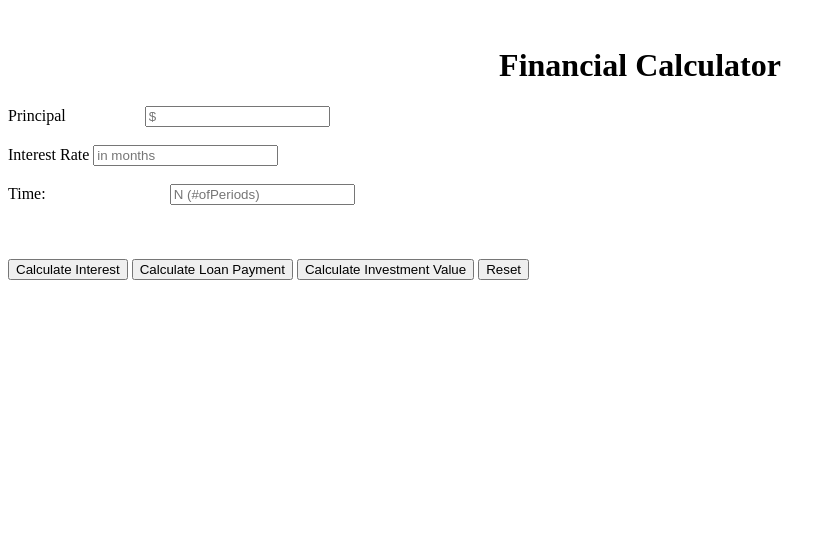
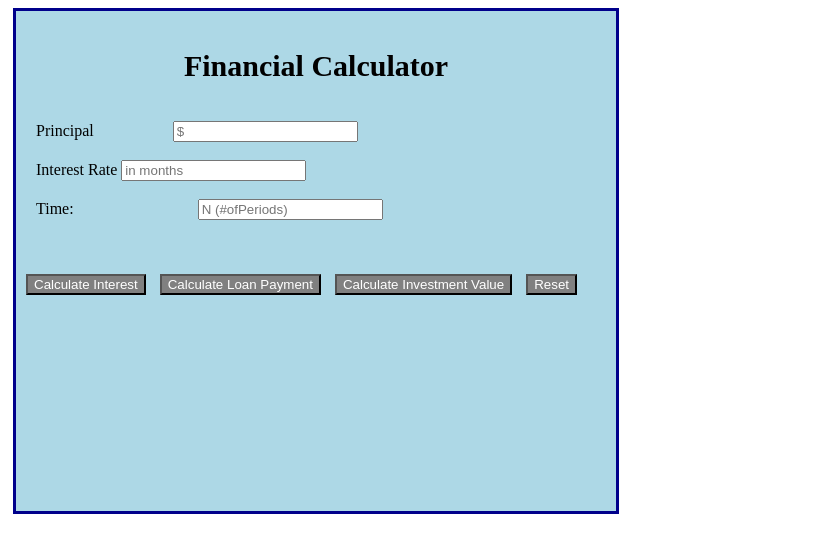
Before and after one commit to Praneetbandi1/Simple-Financial-Calculator-using-ES6-Modules-Challenge-1, a plain HTML site: page index.html in a window 1280 px wide. Shown: the whole page, without its empty margins (0-836 px from the left). Drawn offline with Linux system fonts and the light colour scheme.

```diff
--- a/index.html
+++ b/index.html
@@ -4,13 +4,14 @@
 
 <head>
     <title>Financial Calculator</title>
+    <link rel="stylesheet" href="style.css">
     <script type="module" src="main.js"></script>
 </head>
 
 <body>
     <div>
 <br>
-<h1 style="text-align:center">Financial Calculator</h1>
+<h1 style="text-align:center">Financial Calculator</h1><br>
 <label>Principal</label>
 <input type="number" name="principal" placeholder="$" style="margin-left: 75px">
 <br><br>
--- a/style.css
+++ b/style.css
@@ -0,0 +1,28 @@
+h1 {
+    font-style: normal;
+    font-size: 30px;
+    color: black;
+}
+
+div{
+    border:darkblue solid;
+    margin: 5px;
+    width: 600px;
+    height: 500px;
+    background-color: lightblue;
+    color: black;
+}
+button {
+    margin-left:10px;
+    color: white;
+    background-color: gray;
+    font-style: normal;
+}
+p{
+    margin-left: 20px;
+    margin-right: 20px
+}
+label {
+    margin-left:20px;
+    margin: right 20px;
+}
```
